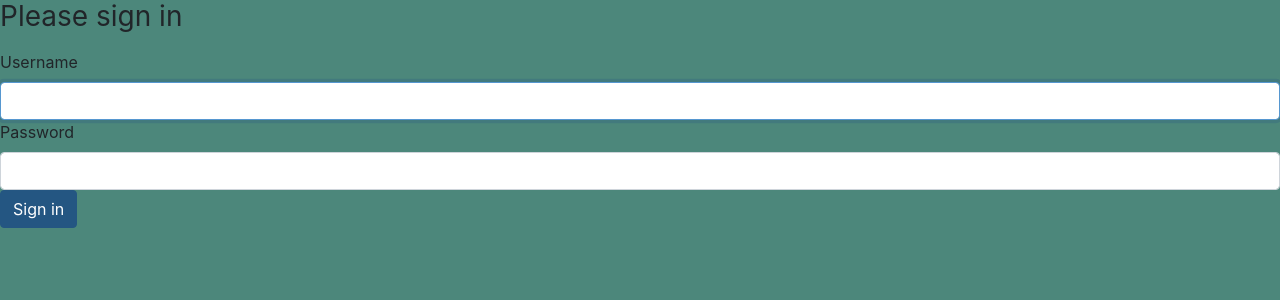
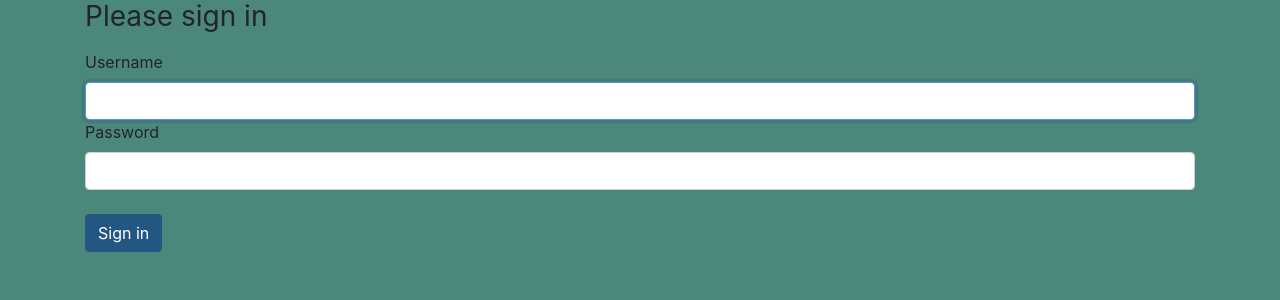
Before and after one commit to pMononoke/pro-appointments, a Symfony app: template templates/security/login.html.twig in a window 1280 px wide. Shown: the top 300 px of the page. Run offline with Twig, Linux system fonts and the light colour scheme; the template is opened without the code that fills it, so the values that code supplies are empty; style sheets or scripts are compiled from the project's sources; some libraries are stand-ins or nearby versions.

Commit message:
Improved layout in login.

```diff
--- a/templates/security/login.html.twig
+++ b/templates/security/login.html.twig
@@ -3,6 +3,9 @@
 {% block title %}Log in!{% endblock %}
 
 {% block body %}
+    <div class="container">
+        <div class="row">
+            <div class="col">
                 <form action="{{ path('login') }}" method="post">
                     {% if error %}
                         <div class="alert alert-danger">{{ error.messageKey|trans(error.messageData, 'security') }}</div>
@@ -34,6 +37,9 @@
                         </label>
                     </div>
                     #}
+                    <br>
                     <input class="btn btn-primary" type="submit" value="Sign in">
                 </form>
+            </div>
+    </div>
 {% endblock %}
```
Lines whose indentation alone changed are shown as unchanged.
